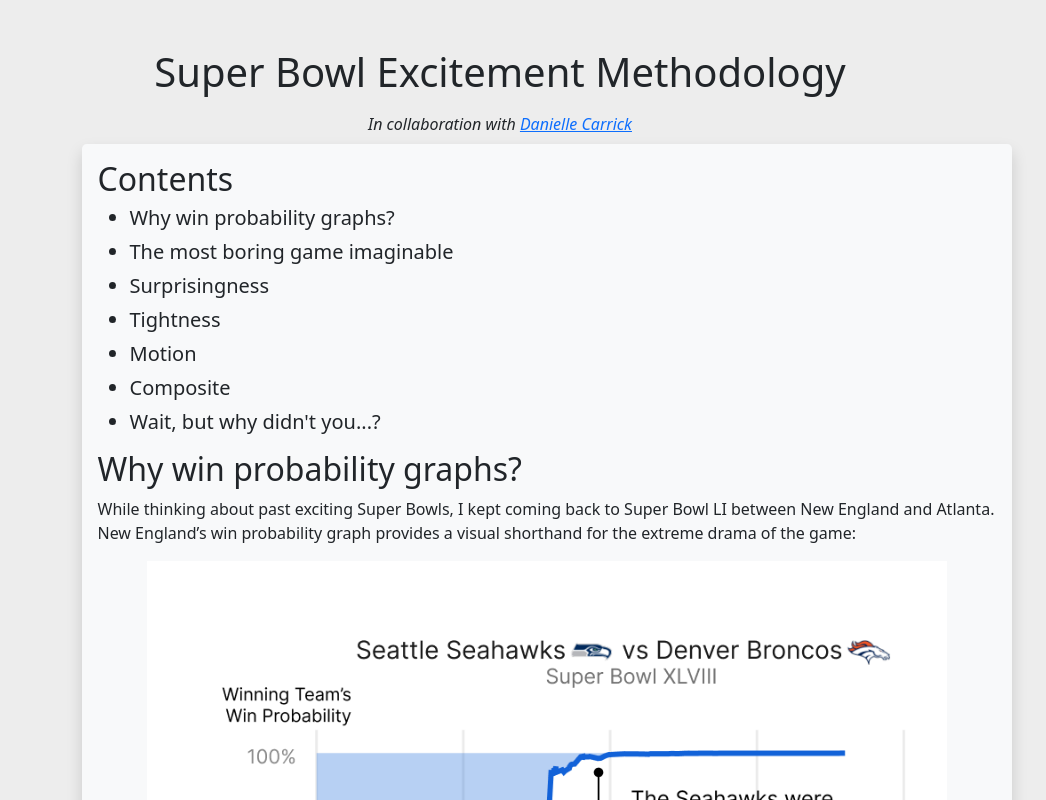
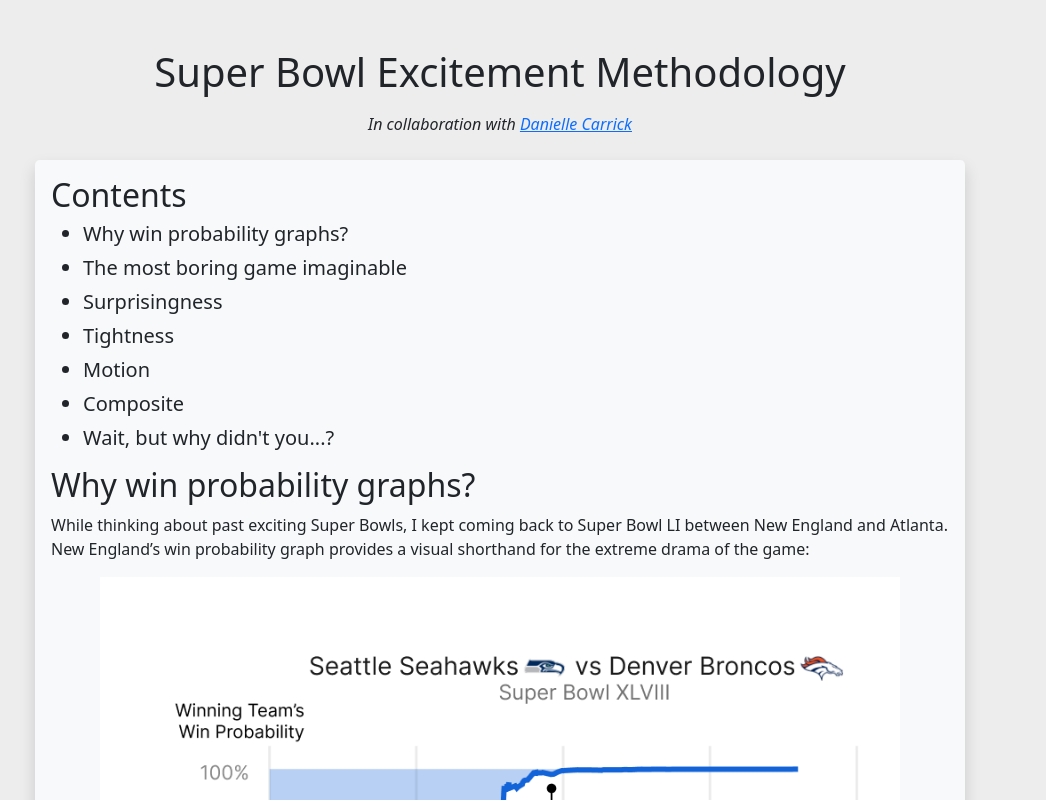
Before and after one commit to treeofthought/tot-ui, a React (Create React App) app: page /superbowl-excitement/methods in a window 1280 px wide. Shown: the top 800 px of the page, without its empty margins (140-1186 px from the left). Built offline with nearby package versions, Linux system fonts and the light colour scheme.

Commit message:
double wrapper on methods

```diff
--- a/src/webpages/superbowl-excitement-methods.js
+++ b/src/webpages/superbowl-excitement-methods.js
@@ -3,7 +3,7 @@ import SB2013_SEA_DEN from '../2013_SEA_DEN.png';
 
 function SuperBowlExcitementMethod() {
   return(
-      <div className="d-flex flex-column align-items-center gap-2">
+      <>
         <div className="d-flex flex-column align-items-center gap-2">
           <h1>Super Bowl Excitement Methodology</h1>
           <em>In collaboration with <a href="https://www.daniellecarrick.com/" target="_blank">Danielle Carrick</a></em>
@@ -97,7 +97,7 @@ function SuperBowlExcitementMethod() {
           <h3>What's so hard about weighting all metrics equally?</h3>
         </div>
           <em>Back to <a href="/superbowl-excitement">Super Bowl Excitement</a></em>
-      </div>
+      </>
   )
 }
 
```
